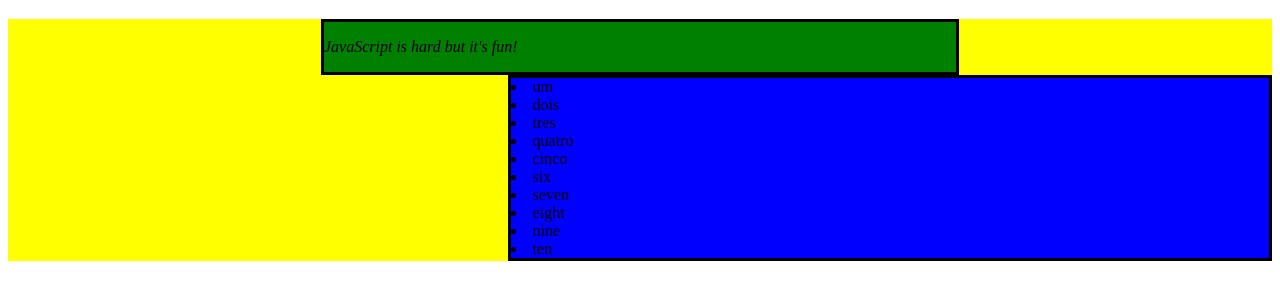
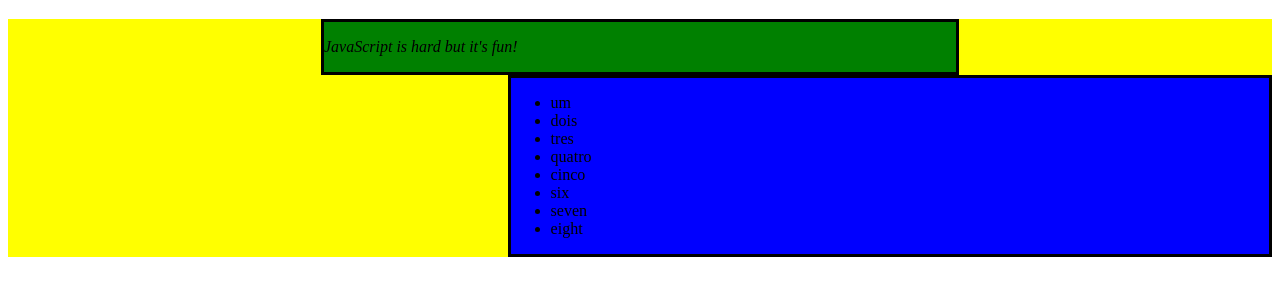
Before and after one commit to GusVF/exercicios_modulo1, a plain HTML site: page exercicios_bloco5/exercicios_5.2/index.html in a window 1280 px wide. Shown: the part 61-360 px from the top of the page. Drawn offline with Linux system fonts and the light colour scheme.

Commit message:
finishing_the_Task

```diff
--- a/exercicios_bloco5/exercicios_5.2/index.html
+++ b/exercicios_bloco5/exercicios_5.2/index.html
@@ -98,13 +98,16 @@
       section2.appendChild(imagem);
       console.log(imagem);
       //passo8
+      let elementUl = document.createElement('ul');
+      section3.appendChild(elementUl);
+      console.log(elementUl);
       let theUList = ['um', 'dois','tres', 'quatro', 'cinco', 'six', 'seven', 'eight', 'nine', 'ten'];
       for(let index in theUList){
       let itemsList = theUList[index];
       let list = document.createElement('li');
       list.className = 'novaLista';
       list.innerText = itemsList;
-      section3.appendChild(list);
+      elementUl.appendChild(list);
       console.log(list);
       }
       //passo9
@@ -123,6 +126,11 @@
       //item3 das alteracoes
       newMain.removeChild(section2)
       //item6 das alteracoes
+      let ul = document.getElementsByTagName('ul')[0];
+      ul.lastChild.remove();
+      ul.lastChild.remove();
+
+
 
 
     </script>
```
